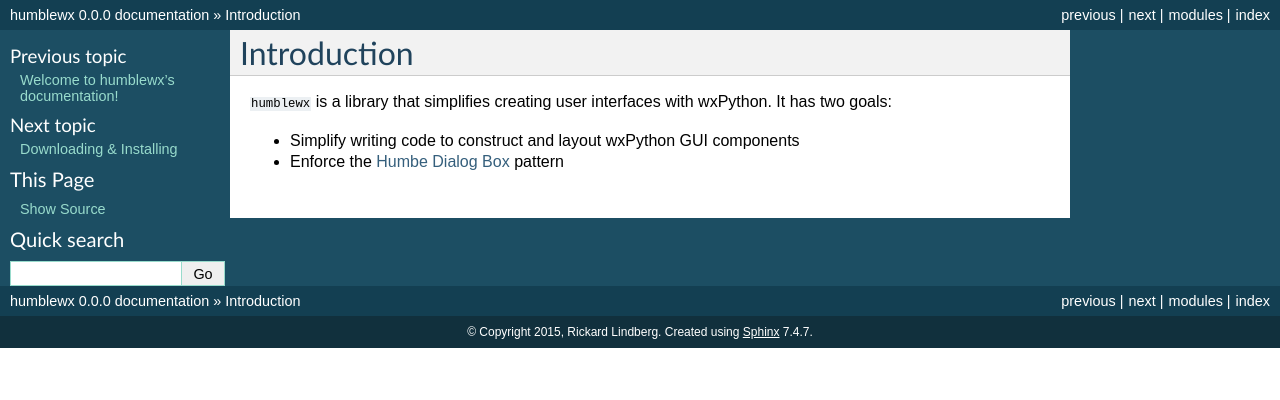
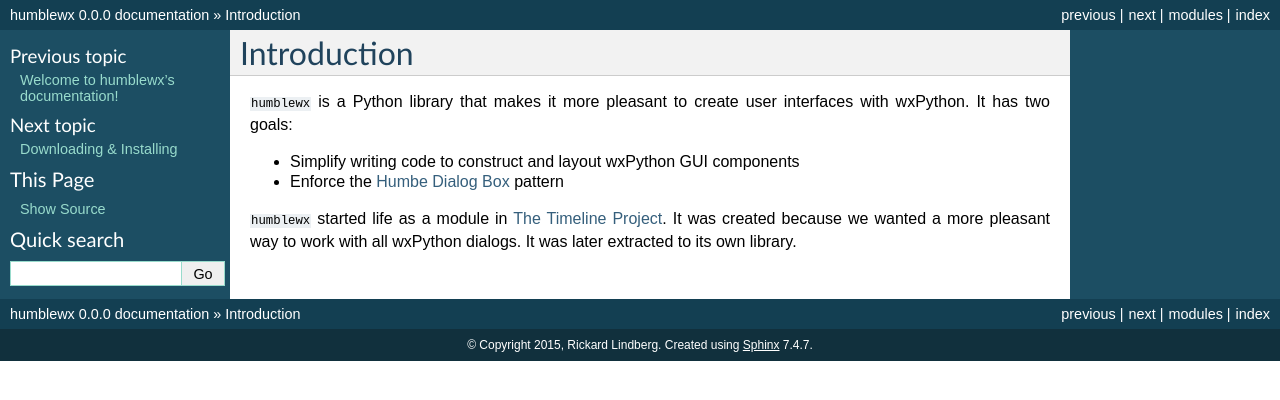
Before and after one commit to thetimelineproj/humblewx, a Sphinx documentation site: the page built from documentation/introduction.rst, in a window 1280 px wide. Shown: the top 400 px of the page. Built offline with Sphinx 7.4.7, drawn with Linux system fonts in a browser that asks for light colours.

Commit message:
Problem: Introduction lack context.

```diff
--- a/documentation/introduction.rst
+++ b/documentation/introduction.rst
@@ -1,11 +1,16 @@
 Introduction
 ============
 
-``humblewx`` is a library that simplifies creating user interfaces with
-wxPython. It has two goals:
+``humblewx`` is a Python library that makes it more pleasant to create user
+interfaces with wxPython. It has two goals:
 
 * Simplify writing code to construct and layout wxPython GUI components
 
 * Enforce the `Humbe Dialog Box
   <http://www.objectmentor.com/resources/articles/TheHumbleDialogBox.pdf>`_
   pattern
+
+``humblewx`` started life as a module in `The Timeline Project
+<http://thetimelineproj.sourceforge.net/>`_. It was created because we wanted a
+more pleasant way to work with all wxPython dialogs. It was later extracted to
+its own library.
```
